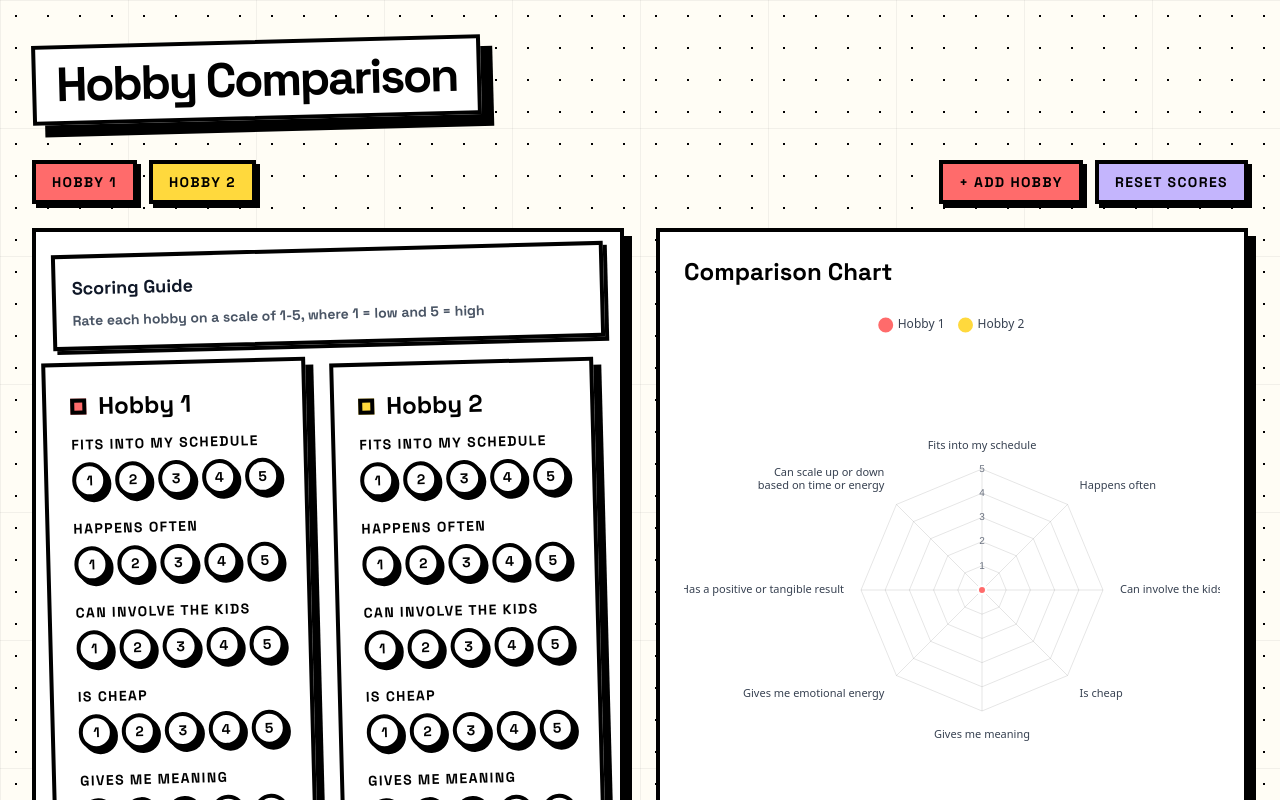
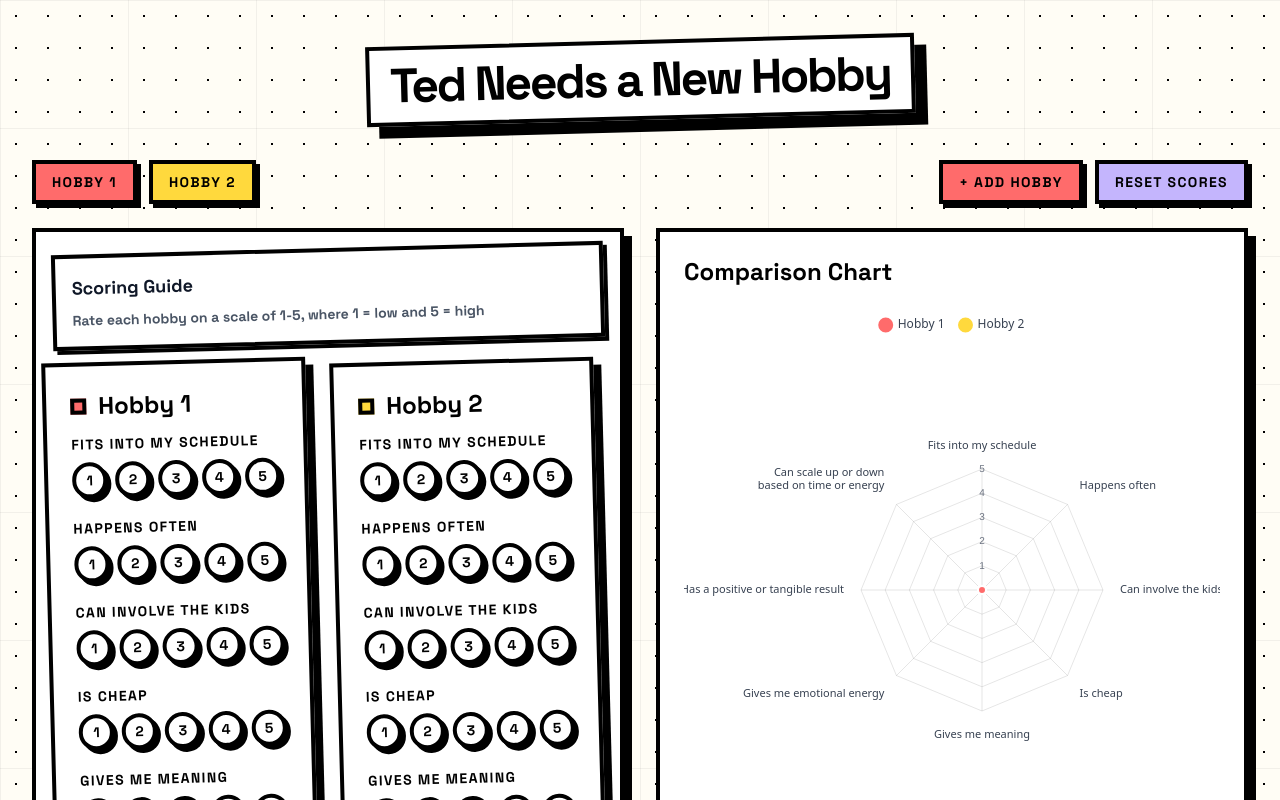
Before and after one commit to tedgoas-dialpad/Hobby-Comparison, a React (Vite) app: page / in a window 1280 px wide. Shown: the top 800 px of the page. Built offline with nearby package versions, Linux system fonts and the light colour scheme.

Commit message:
New, centered page title

```diff
--- a/src/App.tsx
+++ b/src/App.tsx
@@ -4,10 +4,10 @@ function App() {
   return (
     <div className="min-h-screen py-10 px-4 sm:px-6 lg:px-8 nb-dots">
       <div className="max-w-7xl mx-auto">
-        <header className="mb-10 relative">
+        <header className="mb-10 relative flex justify-center">
           <div className="inline-block bg-white border-4 border-black nb-shadow-lg px-5 py-3 nb-sticker">
             <h1 className="text-5xl font-black tracking-tighter">
-              Hobby Comparison
+              Ted Needs a New Hobby
             </h1>
           </div>
         </header>
```
